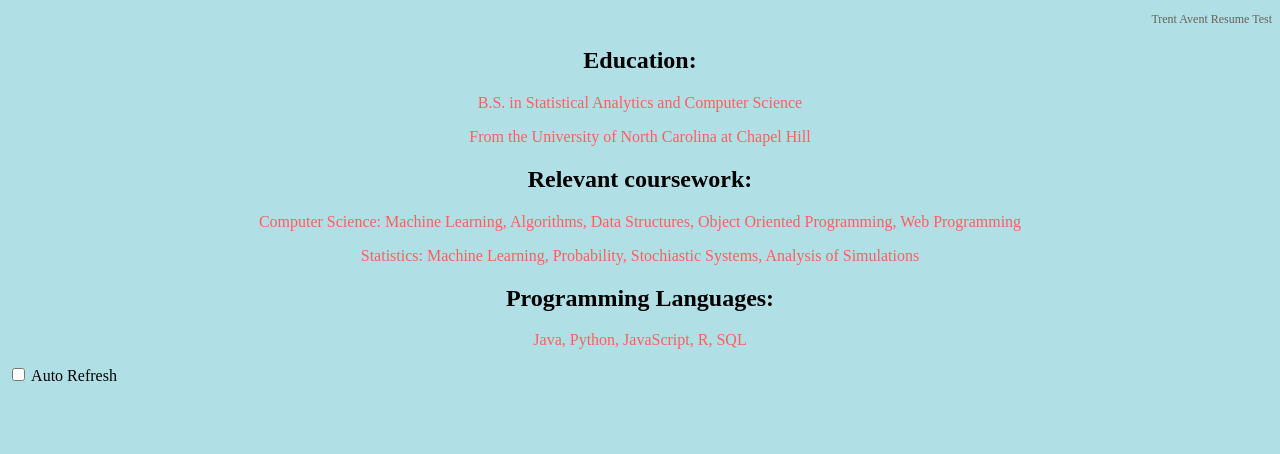
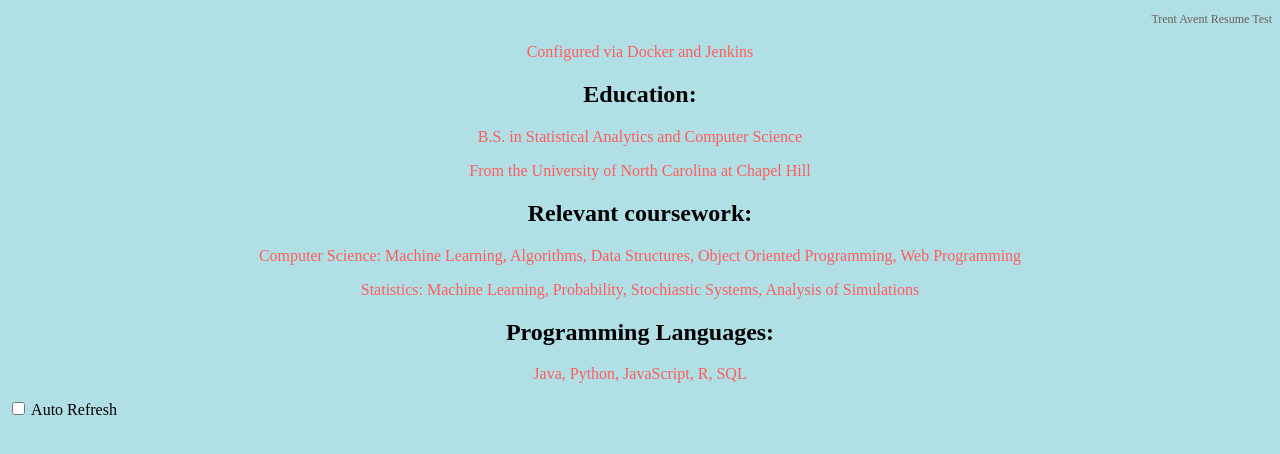
Before and after one commit to tavent1/tavent1.github.io, a website: page index.html in a window 1280 px wide. Drawn offline with Linux system fonts and the light colour scheme.

Commit message:
Updating html to test Docker update via Jenkins

```diff
--- a/index.html
+++ b/index.html
@@ -28,6 +28,7 @@
     <body onload="checkRefresh();">
         <div>
             <p id="name"> Trent Avent Resume Test</p>
+            <p> Configured via Docker and Jenkins </p>
         </div>
         <div>
             <h2>Education:</h2>
```
